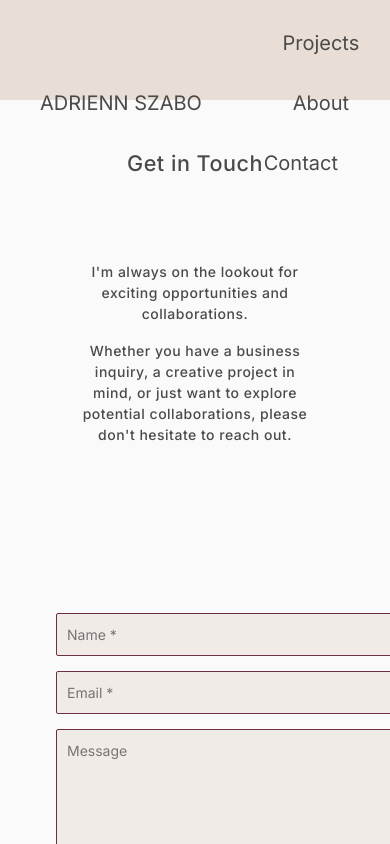
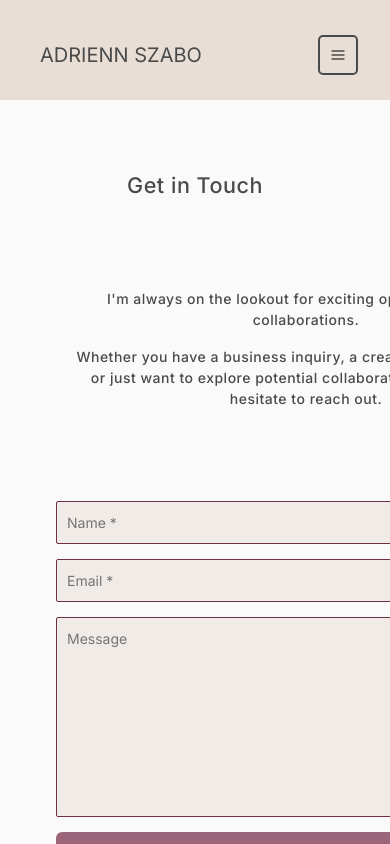
Before and after one commit to aszab1/portfolio-webpage, a React (Vite) app: page /contact in a window 390 px wide. Shown: the top 844 px of the page. Built offline with nearby package versions, Linux system fonts and the light colour scheme.

Commit message:
added burger to NavBar under screensize 1000px

```diff
--- a/package.json
+++ b/package.json
@@ -10,6 +10,7 @@
     "preview": "vite preview"
   },
   "dependencies": {
+    "@chakra-ui/icons": "^2.1.1",
     "@chakra-ui/react": "^2.8.2",
     "@emailjs/browser": "^4.1.0",
     "@emotion/react": "^11.11.3",
--- a/src/components/Nav.jsx
+++ b/src/components/Nav.jsx
@@ -3,12 +3,28 @@ import Nav from 'react-bootstrap/Nav'
 import Navbar from 'react-bootstrap/Navbar'
 import { Link, useNavigate, useLocation } from 'react-router-dom'
 import { useEffect, useState } from 'react'
-
+import { Menu, MenuButton, MenuList, MenuItem } from '@chakra-ui/menu'
+import { IconButton } from '@chakra-ui/react'
+import { HamburgerIcon } from '@chakra-ui/icons'
 
 export default function NavBar() {
   const navigate = useNavigate()
   const location = useLocation()
   const [scrollToProjects, setScrollToProjects] = useState(false)
+  const [isMobileView, setIsMobileView] = useState(window.innerWidth < 1000)
+
+
+
+  useEffect(() => {
+    const handleResize = () => {
+      setIsMobileView(window.innerWidth < 1000)
+    }
+    window.addEventListener('resize', handleResize)
+
+    return () =>
+      window.removeEventListener('resize', handleResize)
+  }, [])
+
 
   useEffect(() => {
     if (location.pathname === '/' && scrollToProjects) {
@@ -50,12 +66,23 @@ export default function NavBar() {
           <Nav className="me-auto">
             <Nav.Link className='link-name' as={Link} to='/' onClick={scrollToTop}>ADRIENN SZABO</Nav.Link>
           </Nav>
+    {isMobileView ? (
+        <Menu>
+          <MenuButton as={IconButton} aria-label='Options' icon={<HamburgerIcon />} />
+          <MenuList className='menu-list'>
+            <MenuItem className='projects-menu' onClick={handleProjectClick}>Projects</MenuItem>
+            <MenuItem as={Link} to='/about' onClick={scrollToTop}>About</MenuItem>
+            <MenuItem as={Link} to='/contact' onClick={scrollToTop}>Contact</MenuItem>
+          </MenuList>
+        </Menu>
+      ) : (
           <Nav className='nav-links'>
             <Nav.Link onClick={handleProjectClick}>Projects</Nav.Link>
             <Nav.Link as={Link} to='/about' onClick={scrollToTop}>About</Nav.Link>
             <Nav.Link className='contact-link' as={Link} to='/contact' onClick={scrollToTop}>Contact</Nav.Link>
           </Nav>
 
+)}
         </Container>
       </Navbar>
     </>
--- a/src/styles/components/Contact.scss
+++ b/src/styles/components/Contact.scss
@@ -17,7 +17,6 @@ input, .textarea {
   padding: 10px;
   background-color: rgb(232, 222, 214, 0.5);
   border: 1px solid #6D2E46;
-  // border: 1px solid rgba(0, 0, 0, 0.2);
   border-radius: 2px;
 }
 
@@ -36,7 +35,7 @@ button.btn {
   border: none;
   cursor: pointer;
   padding: 10px;
-  margin-bottom: 2em;
+  margin-bottom: 10em;
 }
 
 button.btn:hover {
@@ -51,7 +50,7 @@ button.btn:hover {
 
 
 .contact-h4 {
-  margin-top: 7em;
+  margin-top: 8em;
 }
 
 .contact-container {
@@ -75,17 +74,45 @@ button.btn:hover {
     align-items: end;
     align-content: end;
     flex-wrap: wrap;
-}
+  }
 
 
-@media (max-width: 768px) {
+  @media only screen and (max-width: 1500px) {
+    .contact-container {
+      margin-left: 0;
+    }
+  }
+
+  @media only screen and (max-width: 970px) {
+    .contact-container {
+      display: flex;
+      flex-direction: column;
+      margin: 1em 10em 2em 10em;
+      width: fit-content;
+    }
+
+    .contact-container {
+      gap: 0;
+      align-items: center;
+    }
+
+    .contact-h4 {
+      text-align: center;
+    }
+
+  .form {
+    margin: 0 4em 4em 4em;
+  }
+  button.btn {
+    margin-bottom: 3em;
+  }
+  }
+
+
+@media only screen and (max-width: 768px) {
   .contact-container {
     flex-direction: column;
     margin-left: 0;
+
   }
 }
-@media (max-width: 1500px) {
-  .contact-container {
-    margin-left: 0;
-  }
-}
--- a/src/styles/components/Nav.scss
+++ b/src/styles/components/Nav.scss
@@ -23,3 +23,27 @@ a.link-name {
 a.contact-link {
   margin: 20px 40px 10px 10px;
 }
+
+.menu-list {
+  background-color: #d2caca;
+  width: 200px;
+}
+
+.projects-menu{
+  background-color: #d2caca;
+}
+
+.chakra-button.chakra-menu__menu-button.css-p7mkev{
+  background-color: rgb(232, 222, 214);
+  width: 40px;
+  height: 40px;
+  color: #4a4a4a;
+  margin: 20px 20px 10px 0;
+  border: solid 2px #4a4a4a;
+  border-radius: 5px;
+}
+
+.chakra-button.chakra-menu__menu-button.css-p7mkev:hover{
+  color: #6D2E46;
+  font-weight: 500;
+}
--- a/src/styles/global/base.scss
+++ b/src/styles/global/base.scss
@@ -1,3 +1,7 @@
+* {
+  box-sizing: border-box;
+}
+
 body {
   margin: 0;
 }
```
Also changed, not shown: 1 other file (tests, documents, lock files or other folders).
